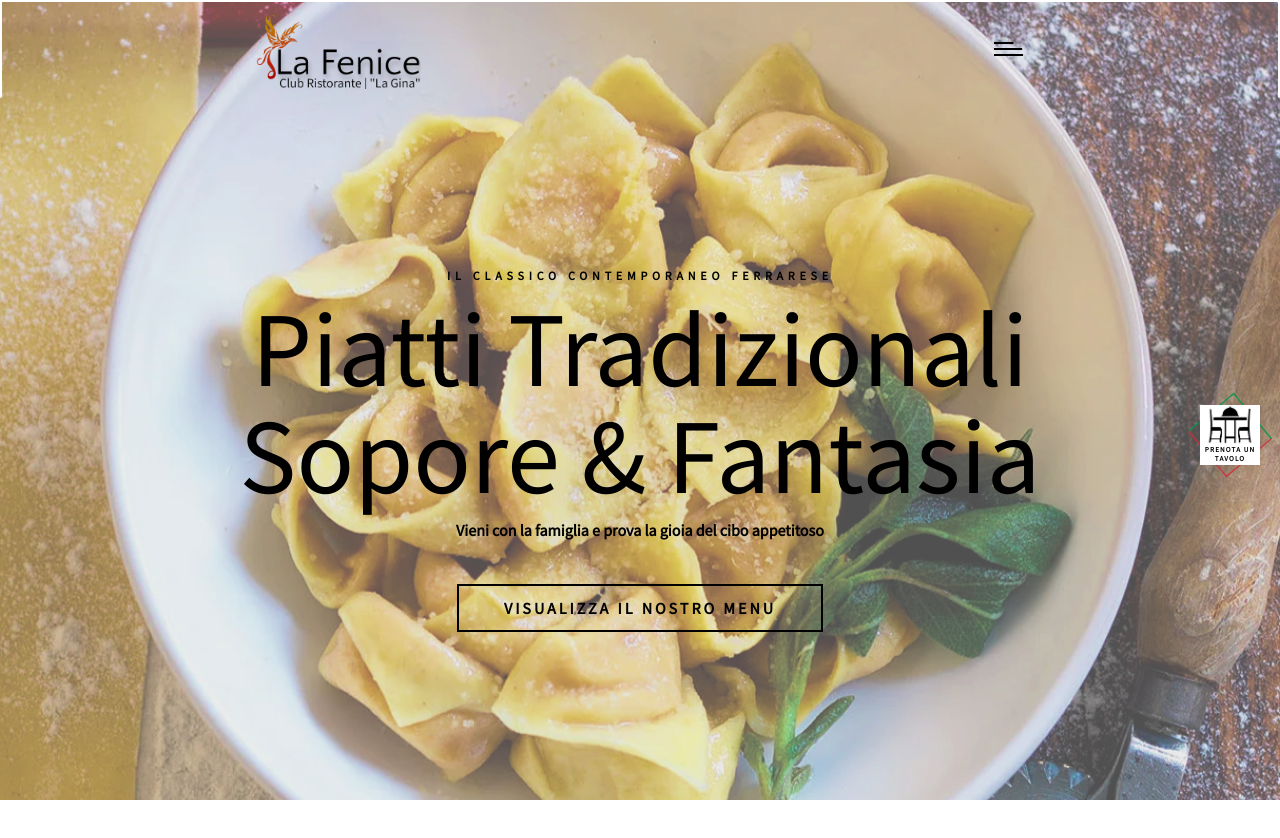
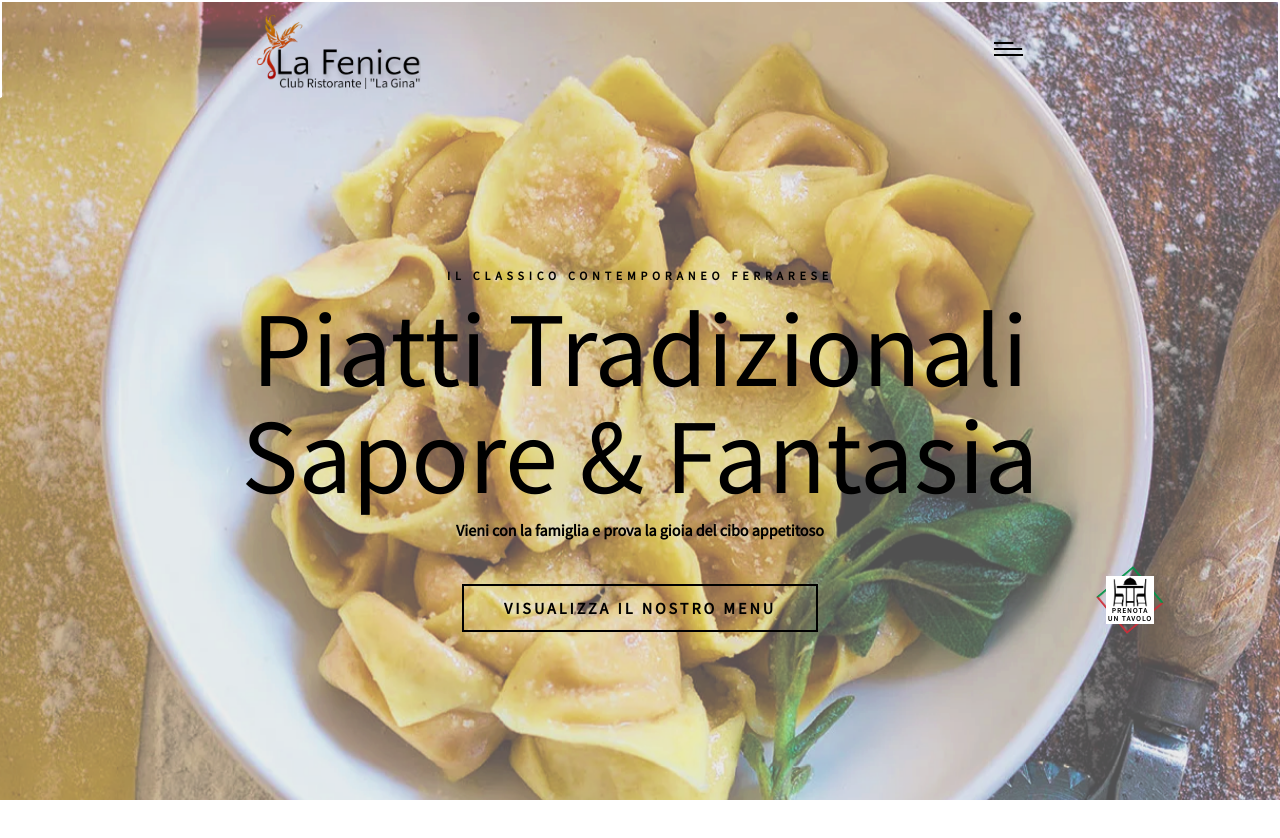
Before and after one commit to devjeanfraga/la-fenice-ristorante, a React (Create React App) app: page / in a window 1280 px wide. Shown: the top 838 px of the page. Built offline with nearby package versions, Linux system fonts and the light colour scheme.

Commit message:
feat add hero

```diff
--- a/src/components/hero/Hero.css
+++ b/src/components/hero/Hero.css
@@ -75,19 +75,16 @@
   margin-inline: auto;
 }
 
-.btn.btn-primary {
+/* .btn.btn-primary {
   color: var(--black);
   border-color: var(--black);
-}
+} */
 
 .hero-btn {
   position: absolute;
-  bottom: 0;
-  top: 385px;
-  right: 0px;
+  top: 560px;
+  right: 110px;
   z-index: 2;
-  width: 100px;
-  height: 100px;
   padding: 8px;
   display: flex;
   flex-flow: column nowrap;
@@ -96,14 +93,15 @@
   transform: scale(0.6);
 }
 
+.hero-btn,
 .hero-btn img {
-  width: 100px;
-  height: 100px;
+  width: 80px;
+  height: 80px;
 }
 
 .hero-btn .span {
   position: absolute;
-  top: 68px;
+  top: 50px;
   color: var(--black);
   font-weight: var(--weight-bold);
   text-transform: uppercase;
@@ -118,7 +116,7 @@
   bottom: 0;
   top: 0;
   animation: rotate360 15s linear infinite;
-  border: 2px solid ;
+  border: 3px solid ;
   z-index: -1;
   border-color: var(--red-italy-flag) var(--red-italy-flag)  var(--green-italy-flag) var(--green-italy-flag);
 }
--- a/src/components/hero/Hero.tsx
+++ b/src/components/hero/Hero.tsx
@@ -1,4 +1,5 @@
 import heroSlider  from '../../assets/images/hero-slider-4-light.webp';
+import { Button } from '../buttom/Button';
 import heroTableIcon  from '../../assets/images/table-icon.webp'
 import './Hero.css';
 
@@ -18,18 +19,19 @@ export const Hero = () => {
 
           <h1 className="display-1 hero-title slider-reveal">
             Piatti Tradizionali <br/>
-            Sopore & Fantasia
+            Sapore & Fantasia
           </h1>
 
           <p className="body-2 hero-text slider-reveal">
             Vieni con la famiglia e prova la gioia del cibo appetitoso
           </p>
+{/*
+          <a href="#" className="btn slider-reveal">
+            <span className="text text-1">Visualizza il nostro menu </span>
 
-          <a href="#" className="btn btn-primary slider-reveal">
-            <span className="text text-1">Visualizza il nostro menu</span>
-
-            <span className="text text-2" aria-label="true">Visualizza il nostro menu</span>
-          </a>
+            <span className="text text-2" aria-hidden="true">Visualizza il nostro menu</span>
+          </a> */}
+          <Button/>
         </li>
 
       </ul>
```
